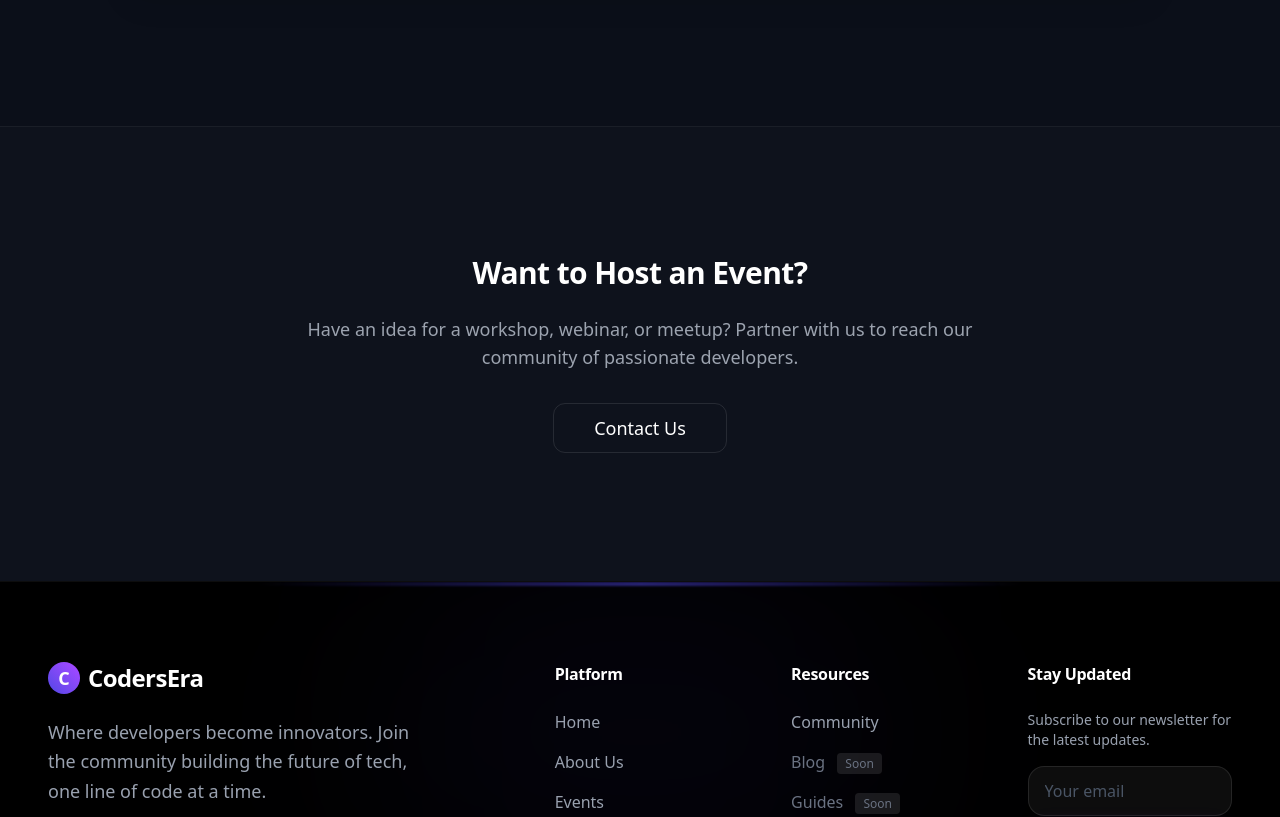
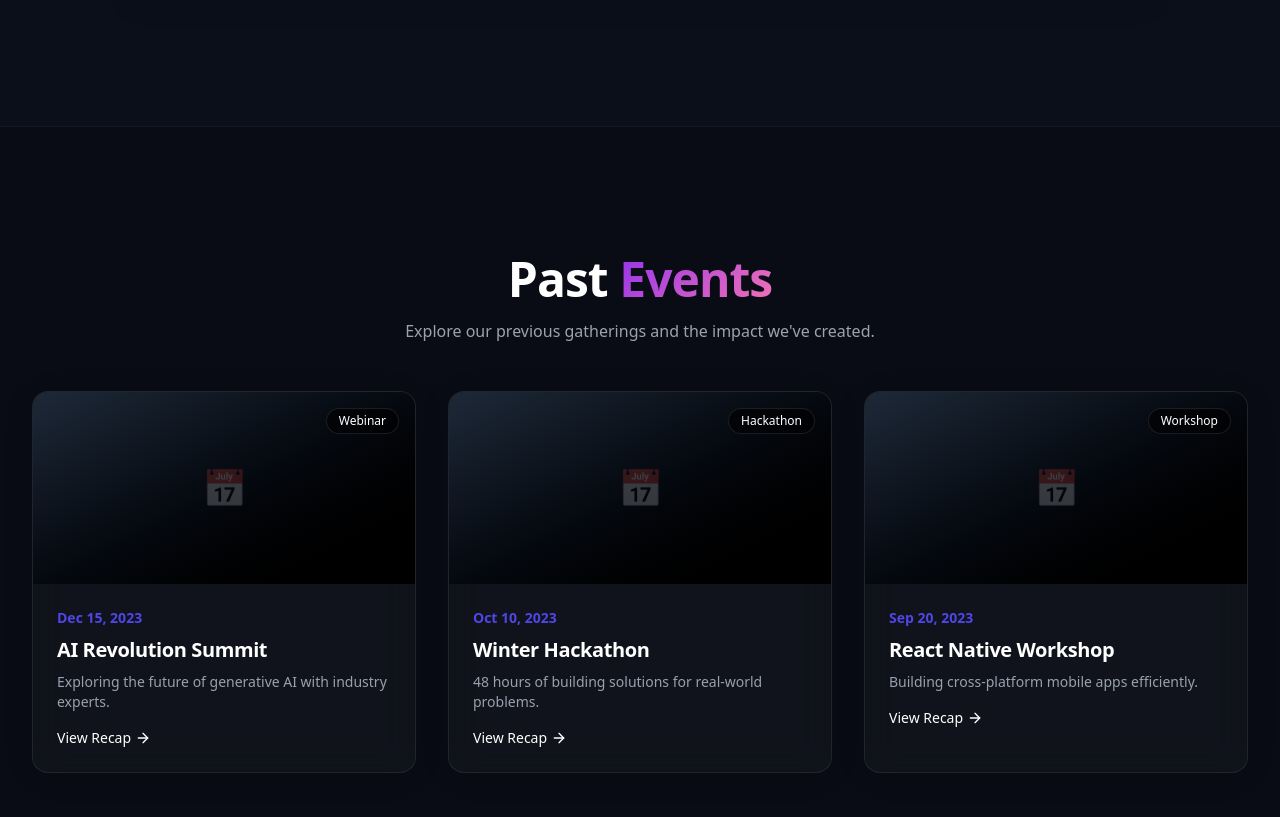
Before and after one commit to adityar2216v/Coders-Era-website-, a Next.js app: page /events in a window 1280 px wide. Shown: the part 1240-2057 px from the top of the page. Built offline with nearby package versions, Linux system fonts and the light colour scheme.

Commit message:
Add Past Events section and remove Stats from home

```diff
--- a/src/app/events/page.tsx
+++ b/src/app/events/page.tsx
@@ -3,6 +3,7 @@
 import { motion } from 'framer-motion';
 import { useState } from 'react';
 import Link from 'next/link'; // Added this import
+import { ArrowRight } from 'lucide-react';
 import { Section } from '@/components/ui/Section';
 import { Container } from '@/components/ui/Container';
 import { Card } from '@/components/ui/Card';
@@ -136,6 +137,7 @@ export default function EventsPage() {
           </motion.div>
 
           {/* Events Grid / Coming Soon */}
+          {/* Events Grid / Coming Soon */}
           <motion.div
             initial={{ opacity: 0, scale: 0.95 }}
             animate={{ opacity: 1, scale: 1 }}
@@ -146,15 +148,16 @@ export default function EventsPage() {
               {/* Animated background elements */}
               <div className="absolute top-0 left-0 w-full h-1 bg-gradient-to-r from-transparent via-primary to-transparent animate-pulse" />
               <div className="absolute bottom-0 left-0 w-full h-1 bg-gradient-to-r from-transparent via-secondary to-transparent animate-pulse delay-700" />
+              <div className="absolute inset-0 bg-[url('/grid.svg')] opacity-10" />
 
               <div className="relative z-10">
                 <div className="inline-flex items-center justify-center w-20 h-20 mb-8 bg-white/5 rounded-full border border-white/10 shadow-inner">
                   <span className="text-4xl">🚀</span>
                 </div>
-                <h3 className="text-6xl md:text-8xl font-black mb-6 text-transparent bg-clip-text bg-gradient-to-br from-white via-gray-200 to-gray-600 drop-shadow-sm tracking-tighter uppercase">
+                <h3 className="text-6xl md:text-8xl font-black mb-6 text-transparent bg-clip-text bg-gradient-to-br from-white via-gray-200 to-gray-600 drop-shadow-sm tracking-tighter uppercase relative z-20">
                   Coming Soon
                 </h3>
-                <p className="text-xl text-primary font-light tracking-wide max-w-2xl mx-auto mb-10">
+                <p className="text-xl text-primary/80 font-light tracking-wide max-w-2xl mx-auto mb-10 relative z-20">
                   We are curating the next generation of tech events. Stay tuned for something extraordinary.
                 </p>
 
@@ -167,6 +170,64 @@ export default function EventsPage() {
             </Card>
           </motion.div>
 
+        </Container>
+      </Section>
+
+      {/* Past Events Section */}
+      <Section className="py-24 bg-black/20 border-t border-white/5">
+        <Container>
+          <motion.div
+            initial={{ opacity: 0, y: 20 }}
+            whileInView={{ opacity: 1, y: 0 }}
+            viewport={{ once: true }}
+            className="mb-12 text-center"
+          >
+            <h2 className="text-3xl md:text-5xl font-bold mb-4">Past <span className="text-gradient-purple">Events</span></h2>
+            <p className="text-muted-foreground max-w-2xl mx-auto">Explore our previous gatherings and the impact we've created.</p>
+          </motion.div>
+
+          <div className="grid grid-cols-1 md:grid-cols-2 lg:grid-cols-3 gap-8">
+            {[
+              {
+                title: "AI Revolution Summit",
+                date: "Dec 15, 2023",
+                type: "Webinar",
+                description: "Exploring the future of generative AI with industry experts."
+              },
+              {
+                title: "Winter Hackathon",
+                date: "Oct 10, 2023",
+                type: "Hackathon",
+                description: "48 hours of building solutions for real-world problems."
+              },
+              {
+                title: "React Native Workshop",
+                date: "Sep 20, 2023",
+                type: "Workshop",
+                description: "Building cross-platform mobile apps efficiently."
+              }
+            ].map((event, i) => (
+              <Card key={i} hoverEffect className="p-0 overflow-hidden group">
+                <div className="h-48 bg-gradient-to-br from-gray-800 to-black relative">
+                  {/* Placeholder for event image */}
+                  <div className="absolute inset-0 flex items-center justify-center text-4xl opacity-20 group-hover:opacity-40 transition-opacity">
+                    📅
+                  </div>
+                  <div className="absolute top-4 right-4 bg-black/60 backdrop-blur-md px-3 py-1 rounded-full text-xs border border-white/10 text-white font-medium">
+                    {event.type}
+                  </div>
+                </div>
+                <div className="p-6">
+                  <div className="text-primary text-sm font-semibold mb-2">{event.date}</div>
+                  <h3 className="text-xl font-bold text-white mb-2">{event.title}</h3>
+                  <p className="text-gray-400 text-sm mb-4">{event.description}</p>
+                  <Link href="#" className="text-sm font-medium text-white hover:text-primary transition-colors flex items-center">
+                    View Recap <ArrowRight className="w-4 h-4 ml-1" />
+                  </Link>
+                </div>
+              </Card>
+            ))}
+          </div>
         </Container>
       </Section>
 
--- a/src/app/page.tsx
+++ b/src/app/page.tsx
@@ -11,7 +11,6 @@ import { Card } from '@/components/ui/Card';
 import { Container } from '@/components/ui/Container';
 import { Section } from '@/components/ui/Section';
 import { LogoTicker } from '@/components/common/LogoTicker';
-import { AnimatedNumber } from '@/components/ui/AnimatedNumber';
 import { Testimonials } from '@/components/common/Testimonials';
 
 export default function Home() {
@@ -125,26 +124,7 @@ export default function Home() {
           {/* PARTNERS TICKER */}
           <LogoTicker />
 
-          {/* STATS SECTION */}
-          <Section className="py-12 border-y border-white/5 bg-white/[0.02]">
-            <Container>
-              <div className="grid grid-cols-2 md:grid-cols-4 gap-8 text-center">
-                {[
-                  { label: "Active Members", value: 5000, suffix: "+" },
-                  { label: "Daily Messages", value: 12000, suffix: "+" },
-                  { label: "Events Hosted", value: 151, suffix: "+" },
-                  { label: "Countries", value: 30, suffix: "+" },
-                ].map((stat, i) => (
-                  <div key={i}>
-                    <div className="text-3xl md:text-4xl font-bold text-white mb-1">
-                      <AnimatedNumber value={stat.value} suffix={stat.suffix} />
-                    </div>
-                    <div className="text-sm text-gray-500 uppercase tracking-wider">{stat.label}</div>
-                  </div>
-                ))}
-              </div>
-            </Container>
-          </Section>
+
 
           {/* FEATURES GRID */}
           <Section>
```
